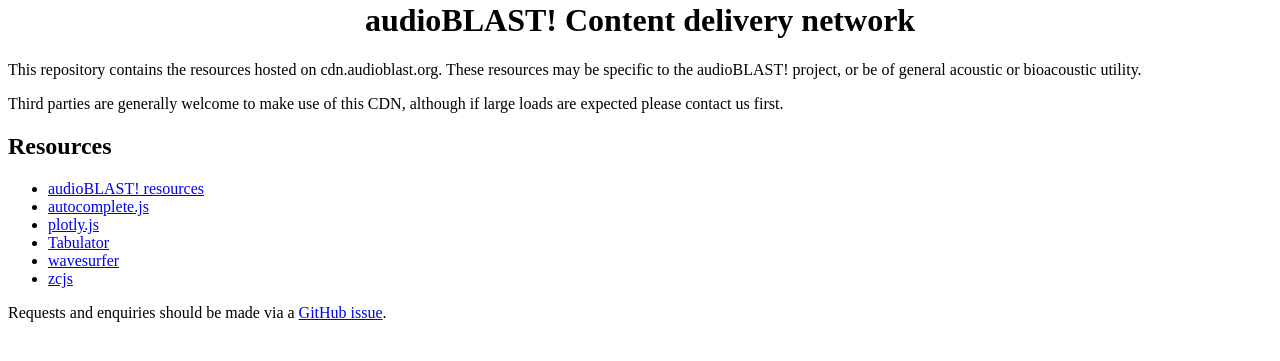
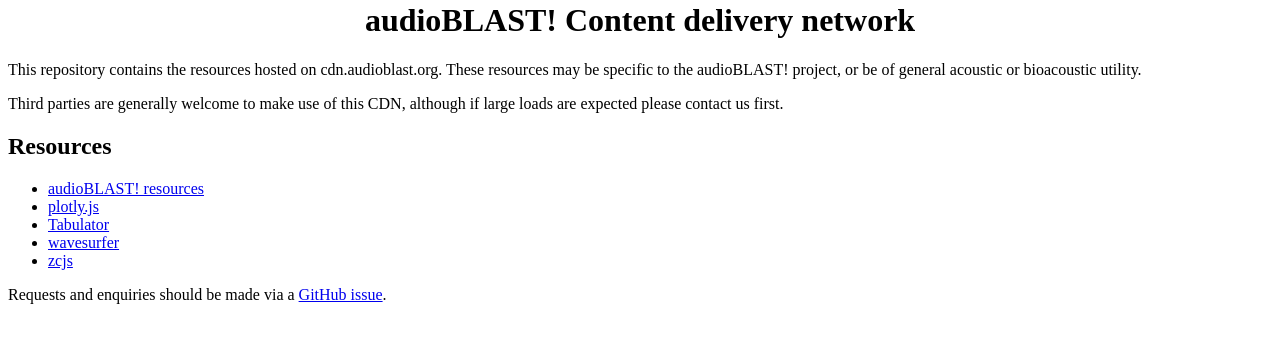
Before and after one commit to audioblast/cdn.audioblast.org, a PHP site: page / in a window 1280 px wide. Shown: the part 138-499 px from the top of the page. Run offline with PHP 8.4, Linux system fonts and the light colour scheme.

Commit message:
remove autocomplete.js

```diff
--- a/index.php
+++ b/index.php
@@ -16,7 +16,6 @@
   <h2>Resources</h2>
   <ul>
     <li><a href="audioblast.php">audioBLAST! resources</a></li>
-    <li><a href="autoComplete.js">autocomplete.js</a></li>
     <li><a href="plotly.js">plotly.js</a></li>
     <li><a href="tabulator">Tabulator</a></li>
     <li><a href="wavesurfer">wavesurfer</a></li>
```
Also changed, not shown: 1 other file.
